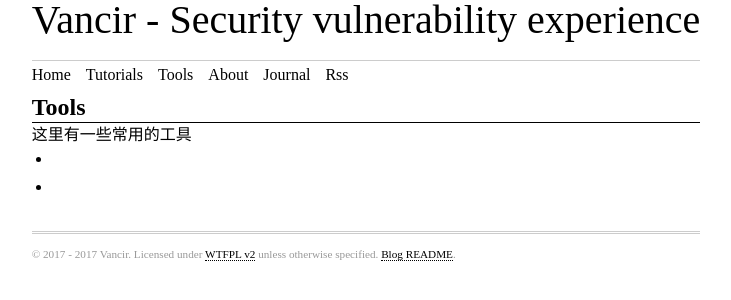
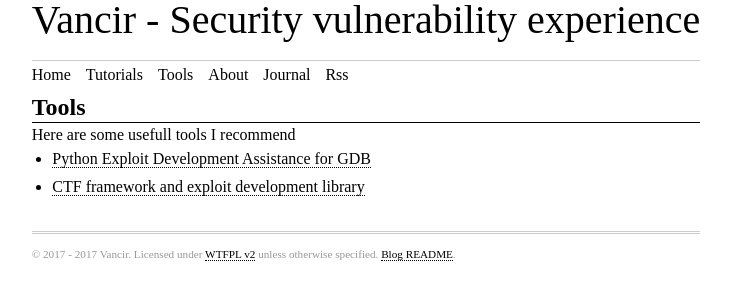
Before and after one commit to Trietptm-on-Coding-Algorithms/vancir.github.io, a Jekyll site: the page built from tools.html, in a window 1280 px wide. Shown: the top 300 px of the page, without its empty margins (274-1005 px from the left). Built offline with Jekyll 4.4.1, drawn with Linux system fonts in a browser that asks for light colours; some web fonts are replaced.

Commit message:
update some informations

```diff
--- a/about.html
+++ b/about.html
@@ -10,5 +10,8 @@
       <li>Xiamen University</li>
     </ul>
   </strong>
-
+  <strong>Interests:</strong>
+  <p>operating system    reverse engnieering    linux exploitation</p>
+  <strong>Email:  </strong>vancirprince@gmail.com<div />
+  <strong>Twitter:  </strong><a href="https://twitter.com/Vancirprince">@Vancirprince</a>
 </article>
--- a/tools.html
+++ b/tools.html
@@ -3,10 +3,10 @@
 ---
 <article>
   <h1 id="article-title">Tools</h1>
-  <p>这里有一些常用的工具</p>
+  <p>Here are some usefull tools I recommend</p>
   <p></p>
   <ul>
-<li><a href=""></a></li>
-<li><a href=""></a></li>
+<li><a href="https://github.com/longld/peda">Python Exploit Development Assistance for GDB</a></li>
+<li><a href="https://github.com/Gallopsled/pwntools">CTF framework and exploit development library</a></li>
   </ul>
 </article>
--- a/tutorials.html
+++ b/tutorials.html
@@ -5,9 +5,11 @@
 <article>
   <h1 id="article-title">Tutorial series</h1>
 
-  <h1 id="section"><span class="header-section-number">1</span> Stack overflow</h1>
+  <h1 id="section"><span class="header-section-number">1</span>Return-oriented programming</h1>
   <ol type="1">
-    <li>Basic stack overflow</li>
+    <li><a href="/posts/ret2text攻击技术示例">ret2text攻击技术示例</a></li>
+    <li><a href="/posts/ret2shellcode攻击技术示例">ret2shellcode攻击技术示例</a></li>
+    <li><a href="/posts/ret2syscall攻击技术示例">ret2syscall攻击技术示例</a></li>
   </ol>
 
 </article>
```
